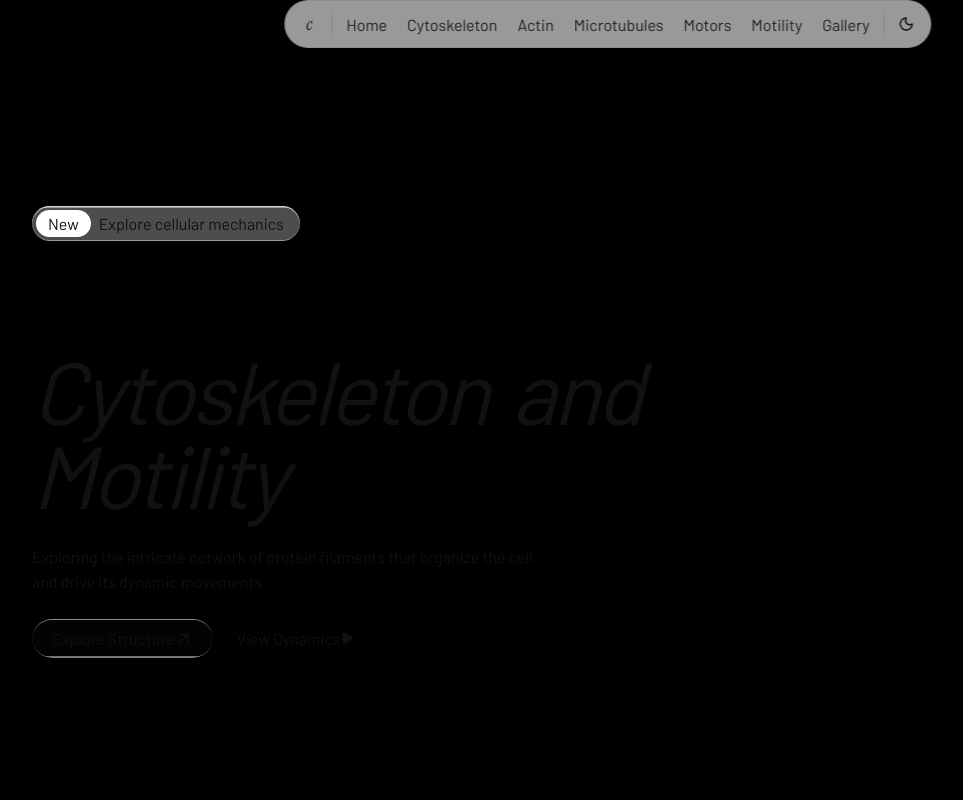
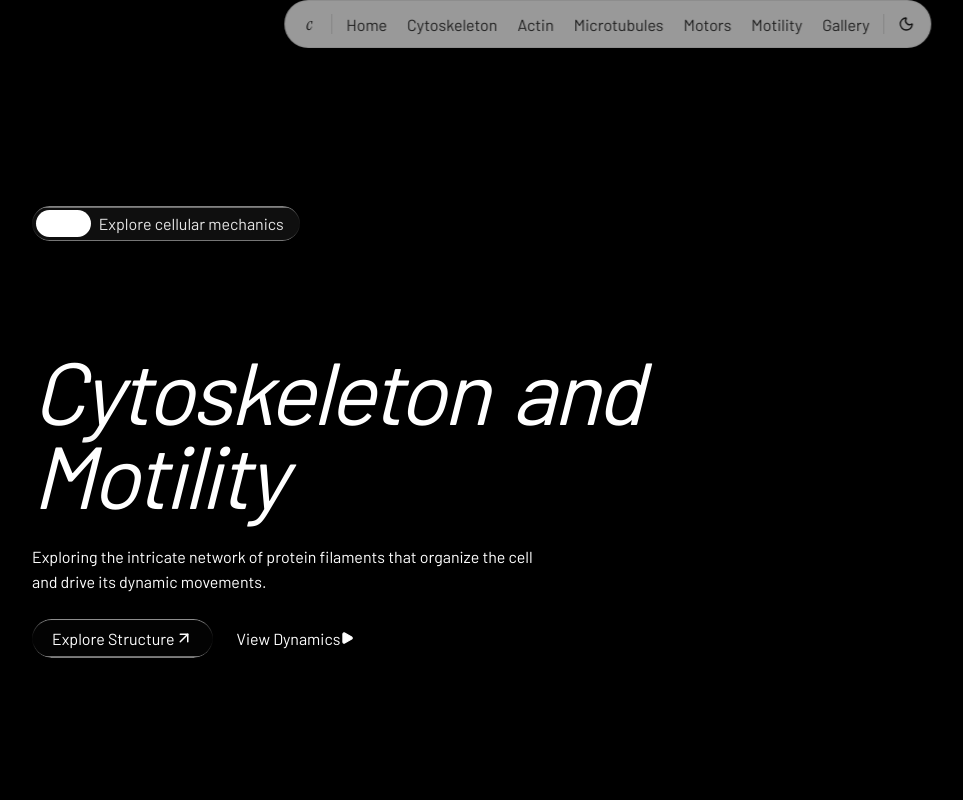
Before and after one commit to plum45/ruji, a React (Vite) app: page / in a window 1280 px wide. Shown: the top 800 px of the page, without its empty margins (32-995 px from the left). Built offline with nearby package versions, Linux system fonts and the light colour scheme.

Commit message:
Force Hero section text to remain white in Light Mode for video contrast readability

```diff
--- a/src/index.css
+++ b/src/index.css
@@ -346,3 +346,30 @@ html, body, section, nav, footer {
 
   will-change: transform, filter;
 }
+
+/* ─── Hero Section Overrides (Always Dark for Video Contrast) ──── */
+#hero,
+#hero .font-heading,
+#hero .font-body,
+#hero .text-white,
+#hero .text-white\/90,
+#hero .text-white\/80,
+#hero .text-white\/60,
+#hero .text-white\/50 {
+  color: #ffffff !important;
+}
+
+#hero .text-white\/90 { color: rgba(255, 255, 255, 0.9) !important; }
+#hero .text-white\/80 { color: rgba(255, 255, 255, 0.8) !important; }
+#hero .text-white\/60 { color: rgba(255, 255, 255, 0.6) !important; }
+#hero .text-white\/50 { color: rgba(255, 255, 255, 0.5) !important; }
+
+/* รักษาดีไซน์กล่องแก้วของหน้า Hero ให้เป็นกระจกมืดโปร่งแสงสำหรับวิดีโอ */
+#hero .liquid-glass {
+  background: rgba(255, 255, 255, 0.06) !important;
+  box-shadow: inset 0 1px 1px rgba(255, 255, 255, 0.1) !important;
+}
+#hero .liquid-glass-strong {
+  background: rgba(255, 255, 255, 0.01) !important;
+  box-shadow: inset 0 1px 1px rgba(255, 255, 255, 0.15) !important;
+}
```
